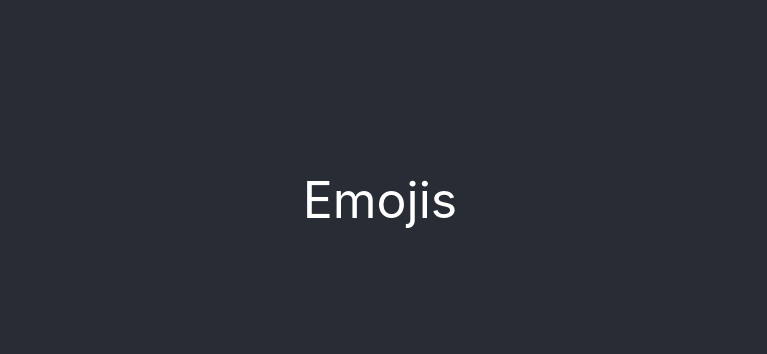
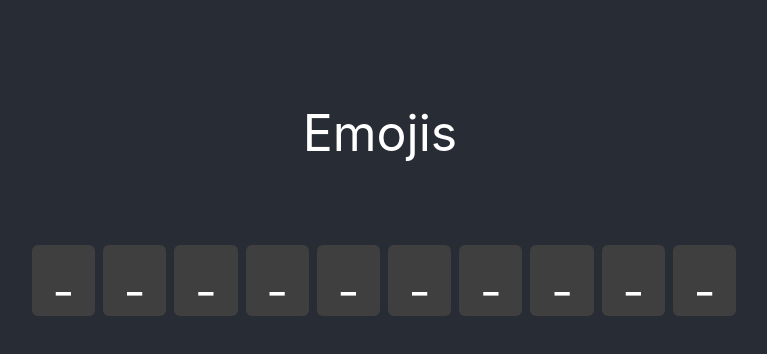
Before and after one commit to rhJairo/emoji-app, a React (Create React App) app: page / in a window 1280 px wide. Shown: the top 354 px of the page, without its empty margins (260-1027 px from the left). Built offline with nearby package versions, Linux system fonts and the light colour scheme.

Commit message:
implemented basic emoji and word components

```diff
--- a/src/App.css
+++ b/src/App.css
@@ -20,3 +20,22 @@ body {
 .emoji {
   font-size: calc(10px + 5vmin);
 }
+
+.wordContainer{
+  display: flex;
+  flex-direction: row;
+}
+
+.charCell {
+  padding: 1rem 1.5rem 1rem 1.5rem;
+  margin-left: 0.5rem;
+  font-size: 2rem;
+  border-radius: 6px;
+}
+
+.activeChar{
+  background-color: #61dafb;
+}
+.inactiveChar{
+  background-color: #3f3f3f;
+}
--- a/src/App.js
+++ b/src/App.js
@@ -1,11 +1,13 @@
 import React from 'react';
 import Emojis from './Components/Emojis'
+import Word from './Components/Word'
 import './App.css';
 
 function App() {
   return (
     <div className="App">
       <Emojis />
+      <Word word='peepoHappy' />
     </div>
   );
 }
--- /dev/null
+++ b/src/Components/Word.js
@@ -0,0 +1,26 @@
+import React from 'react'
+
+function Word(props){
+    let charArr = [...props.word]
+    charArr = charArr.map(e => {
+        return{
+            value: e,
+            isActive: false
+        }
+    })
+
+    let myWord = charArr.map(e => {
+        return(
+            <div>
+                <h3 className={`charCell ${e.isActive ? 'activeChar':'inactiveChar'}`}>{e.isActive ? e.value.toUpperCase() : '_'}</h3>
+            </div>
+        )
+    })
+    return(
+        <div className='wordContainer'>
+            {myWord}
+        </div>
+    )
+}
+
+export default Word
```
